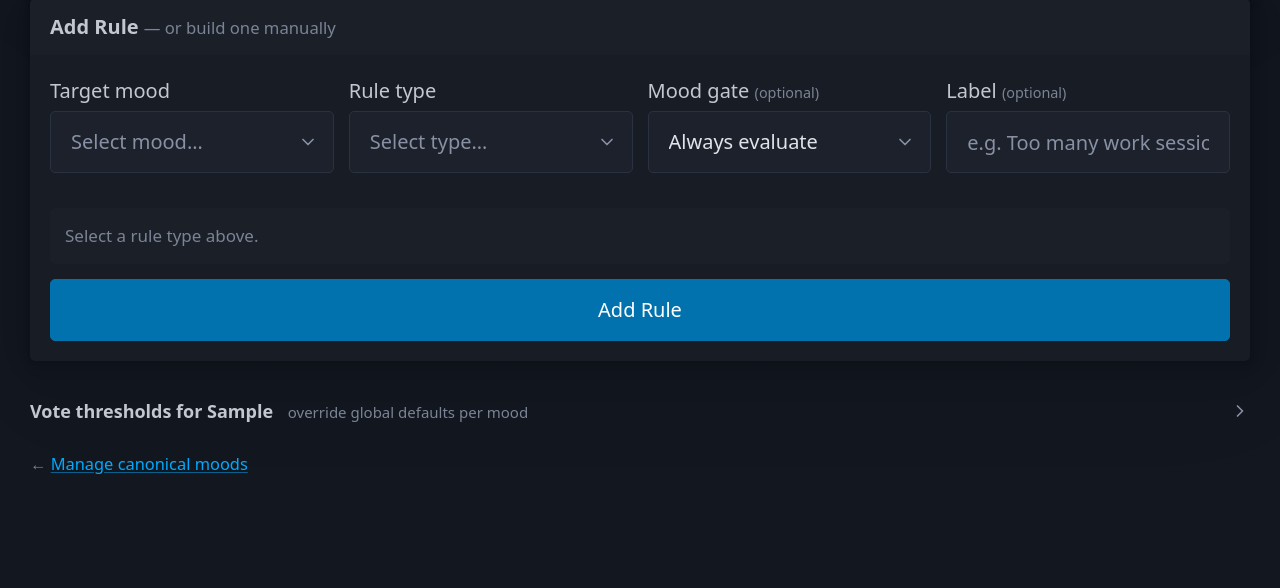
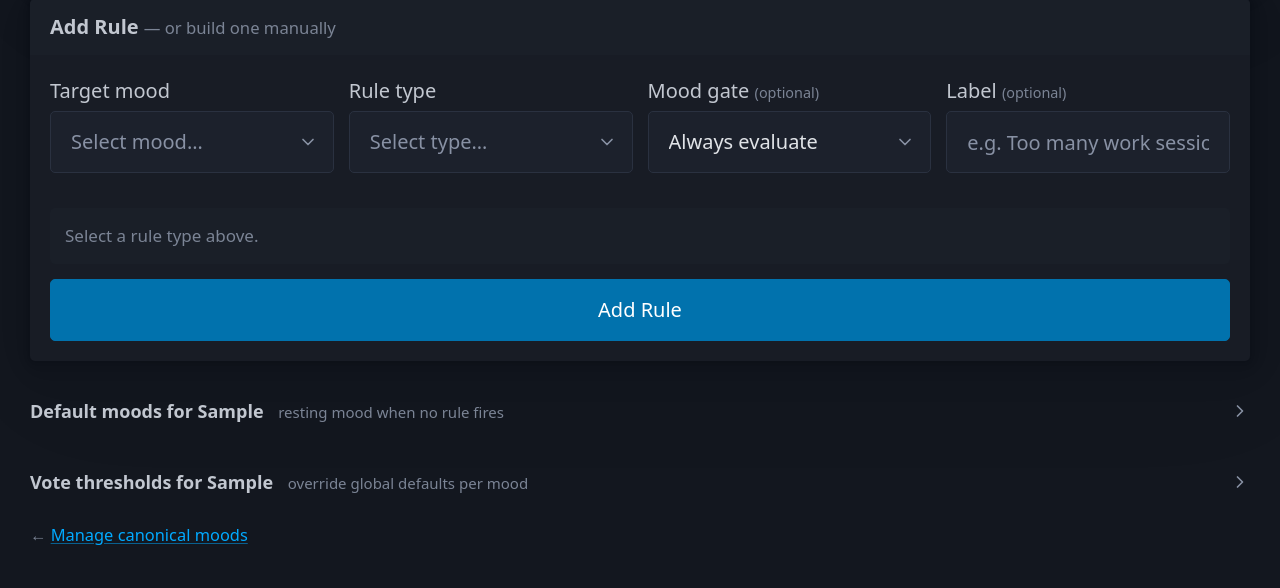
Before and after one commit to cflux/AgentEgo, a FastAPI app: template agentego/templates/mood_rules.html in a window 1280 px wide. Shown: the part 743-1331 px from the top of the page. Before the commit the page ends 1217 px from the top, so only its background shows below. Run offline with FastAPI, Linux system fonts and the light colour scheme; the template is opened without the code that fills it: most values are stand-ins (such as "Sample title", 1, 10 or a date in 2020); parts of the project's set-up code (start-up, migrations or seed data) failed here and were passed over; some libraries are stand-ins or nearby versions.

Commit message:
Add per-agent default mood (resting fallback when no rule wins)
When no mood rule meets its threshold, the agent now falls back to one of a
per-profile set of default moods instead of showing no mood. Selection is stable
random: pick one and hold it (via the agent_moods cache) until a rule-based mood
takes over, then re-roll next time — so the resting mood doesn't flicker.

- Schema v7: mood_defaults (profile_name, mood_id)
- mood_engine: _load_defaults + fallback in evaluate_mood; explain_mood reports it
- mood router: _get_defaults, /api/mood/defaults/toggle, page context, delete cleanup
- "Default moods" section on the rules page (mirrors thresholds) with default_row partial;
  badge / current-mood box / debug panel mark a default-driven mood as "resting"

Co-Authored-By: Claude Opus 4.8 <noreply@anthropic.com>

```diff
--- a/agentego/db/migrations.py
+++ b/agentego/db/migrations.py
@@ -1,7 +1,7 @@
 import aiosqlite
 import time as _time
 
-SCHEMA_VERSION = 6
+SCHEMA_VERSION = 7
 
 _DDL = """
 CREATE TABLE IF NOT EXISTS schema_version (
@@ -71,6 +71,12 @@ CREATE TABLE IF NOT EXISTS mood_thresholds (
     profile_name TEXT NOT NULL,
     mood_id      TEXT NOT NULL,
     min_votes    INTEGER NOT NULL DEFAULT 1,
+    PRIMARY KEY (profile_name, mood_id)
+);
+
+CREATE TABLE IF NOT EXISTS mood_defaults (
+    profile_name TEXT NOT NULL,
+    mood_id      TEXT NOT NULL,
     PRIMARY KEY (profile_name, mood_id)
 );
 
@@ -232,6 +238,10 @@ async def run_migrations(db_path: str) -> None:
             except Exception:
                 pass  # column already exists
 
+        if current_version < 7:
+            # mood_defaults created by DDL above; no ALTER needed
+            pass
+
         if current_version < SCHEMA_VERSION:
             if current_version == 0:
                 await conn.execute("INSERT INTO schema_version (version) VALUES (?)", (SCHEMA_VERSION,))
--- a/agentego/routers/mood.py
+++ b/agentego/routers/mood.py
@@ -86,6 +86,18 @@ async def _get_thresholds(profile_name: str) -> dict:
             (profile_name,),
         )
         return {r[0]: r[1] for r in await cursor.fetchall()}
+    finally:
+        await conn.close()
+
+
+async def _get_defaults(profile_name: str) -> set:
+    """Mood ids in this profile's resting-mood set."""
+    conn = await get_ego_db()
+    try:
+        cursor = await conn.execute(
+            "SELECT mood_id FROM mood_defaults WHERE profile_name = ?", (profile_name,)
+        )
+        return {r[0] for r in await cursor.fetchall()}
     finally:
         await conn.close()
 
@@ -180,6 +192,7 @@ async def mood_rules_page(request: Request, profile: str = "default"):
     db_path = resolve_profile(profile)
     current_mood = await evaluate_mood(profile, db_path=db_path)
     thresholds = await _get_thresholds(profile)
+    defaults = await _get_defaults(profile)
     return templates.TemplateResponse(
         "mood_rules.html",
         {
@@ -190,6 +203,7 @@ async def mood_rules_page(request: Request, profile: str = "default"):
             "active_profile": profile,
             "current_mood": current_mood,
             "thresholds": thresholds,
+            "defaults": defaults,
         },
     )
 
@@ -264,6 +278,7 @@ async def delete_mood(mood_id: str):
     try:
         await conn.execute("DELETE FROM mood_rules WHERE mood_id = ?", (mood_id,))
         await conn.execute("DELETE FROM mood_thresholds WHERE mood_id = ?", (mood_id,))
+        await conn.execute("DELETE FROM mood_defaults WHERE mood_id = ?", (mood_id,))
         await conn.execute("DELETE FROM moods WHERE id = ?", (mood_id,))
         await conn.commit()
     finally:
@@ -378,6 +393,36 @@ async def clear_threshold(request: Request, profile_name: str, mood_id: str):
     return templates.TemplateResponse(
         "partials/threshold_row.html",
         {"request": request, "mood": mood, "profile_name": profile_name, "thresholds": thresholds},
+    )
+
+
+# --- Default mood set CRUD ---
+
+@router.post("/api/mood/defaults/toggle")
+async def toggle_default(request: Request, profile_name: str = Form(...), mood_id: str = Form(...)):
+    conn = await get_ego_db()
+    try:
+        cursor = await conn.execute(
+            "SELECT 1 FROM mood_defaults WHERE profile_name=? AND mood_id=?", (profile_name, mood_id)
+        )
+        exists = await cursor.fetchone()
+        if exists:
+            await conn.execute(
+                "DELETE FROM mood_defaults WHERE profile_name=? AND mood_id=?", (profile_name, mood_id)
+            )
+        else:
+            await conn.execute(
+                "INSERT OR IGNORE INTO mood_defaults (profile_name, mood_id) VALUES (?, ?)",
+                (profile_name, mood_id),
+            )
+        await conn.commit()
+    finally:
+        await conn.close()
+    mood = await _get_mood(mood_id)
+    defaults = await _get_defaults(profile_name)
+    return templates.TemplateResponse(
+        "partials/default_row.html",
+        {"request": request, "mood": mood, "profile_name": profile_name, "defaults": defaults},
     )
 
 
--- a/agentego/templates/mood_rules.html
+++ b/agentego/templates/mood_rules.html
@@ -25,7 +25,11 @@
     <span class="mood-badge" style="background:{{ current_mood.color }}22; border:1px solid {{ current_mood.color }}; color:{{ current_mood.color }}; font-size:0.95rem;">
       {{ current_mood.icon }} {{ current_mood.name }}
     </span>
+    {% if current_mood.is_default %}
+    <span style="font-size:0.72rem; color:var(--pico-muted-color); margin-left:0.4rem;">· resting (no rule fired)</span>
+    {% else %}
     <span style="font-size:0.75rem; color:var(--pico-muted-color); margin-left:0.4rem;">{{ current_mood.vote_count }} vote{{ 's' if current_mood.vote_count != 1 else '' }}</span>
+    {% endif %}
     {% else %}
     <span style="font-size:0.85rem; color:var(--pico-muted-color);">No mood — rules not met</span>
     {% endif %}
@@ -119,6 +123,35 @@
 
 <details style="margin-top:1.5rem;">
   <summary style="cursor:pointer; font-weight:600; font-size:0.9rem; padding:0.5rem 0;">
+    Default moods for {{ active_profile }}
+    <small style="color:var(--pico-muted-color); font-weight:normal; margin-left:0.5rem;">resting mood when no rule fires</small>
+  </summary>
+  <p style="font-size:0.82rem; color:var(--pico-muted-color); margin:0.5rem 0;">
+    When no rule meets its vote threshold, the agent falls back to one of these. With several,
+    one is picked at random and held until a rule-based mood takes over (so it doesn't flicker).
+    None selected = no mood when nothing fires.
+  </p>
+  <article style="padding:0; overflow:hidden; margin-top:0.5rem; margin-bottom:1rem;">
+  <table style="margin:0;">
+    <thead>
+      <tr>
+        <th>Mood</th>
+        <th style="width:16rem;">Use as resting mood</th>
+      </tr>
+    </thead>
+    <tbody>
+    {% for m in moods %}
+    {% with mood=m, profile_name=active_profile %}
+    {% include "partials/default_row.html" %}
+    {% endwith %}
+    {% endfor %}
+    </tbody>
+  </table>
+  </article>
+</details>
+
+<details style="margin-top:1.5rem;">
+  <summary style="cursor:pointer; font-weight:600; font-size:0.9rem; padding:0.5rem 0;">
     Vote thresholds for {{ active_profile }}
     <small style="color:var(--pico-muted-color); font-weight:normal; margin-left:0.5rem;">override global defaults per mood</small>
   </summary>
--- /dev/null
+++ b/agentego/templates/partials/default_row.html
@@ -0,0 +1,21 @@
+{# Expects: mood, profile_name, defaults (set of mood ids). Mirrors threshold_row. #}
+{% set is_default = mood.id in defaults %}
+<tr id="default-row-{{ mood.id }}">
+  <td>
+    <span style="display:inline-block; width:0.9rem; height:0.9rem; border-radius:50%; background:{{ mood.color }}; vertical-align:middle; margin-right:0.3rem; border:1px solid rgba(255,255,255,0.15);"></span>
+    {{ mood.icon }} <strong>{{ mood.name }}</strong>
+  </td>
+  <td>
+    <label style="display:inline-flex; align-items:center; gap:0.45rem; cursor:pointer; margin:0;">
+      <input type="checkbox" {% if is_default %}checked{% endif %}
+        hx-post="/api/mood/defaults/toggle"
+        hx-vals='{"profile_name": "{{ profile_name }}", "mood_id": "{{ mood.id }}"}'
+        hx-target="#default-row-{{ mood.id }}"
+        hx-swap="outerHTML"
+        style="margin:0; width:1.1rem; height:1.1rem; cursor:pointer;">
+      <span style="font-size:0.8rem; color:{% if is_default %}{{ mood.color }}{% else %}var(--pico-muted-color){% endif %};">
+        {% if is_default %}resting mood{% else %}—{% endif %}
+      </span>
+    </label>
+  </td>
+</tr>
--- a/agentego/templates/partials/mood_badge.html
+++ b/agentego/templates/partials/mood_badge.html
@@ -14,7 +14,11 @@
       <span class="mood-badge" style="background:{{ mood.color }}22; border:1px solid {{ mood.color }}; color:{{ mood.color }};">
         {{ mood.icon }} {{ mood.name }}
       </span>
+      {% if mood.is_default %}
+      <span style="font-size:0.72rem; color:var(--pico-muted-color);">resting · no rule fired</span>
+      {% else %}
       <span style="font-size:0.75rem; color:var(--pico-muted-color);">{{ mood.vote_count }} rule{{ 's' if mood.vote_count != 1 else '' }} matched</span>
+      {% endif %}
       {% if mood.breakdown %}
       <details style="font-size:0.75rem;">
         <summary style="color:var(--pico-muted-color); cursor:pointer; list-style:none;">▸ why</summary>
```
Also changed, not shown: agentego/services/mood_engine.py (+31 -2 lines), agentego/templates/partials/mood_debug.html (+6 -2 lines).
